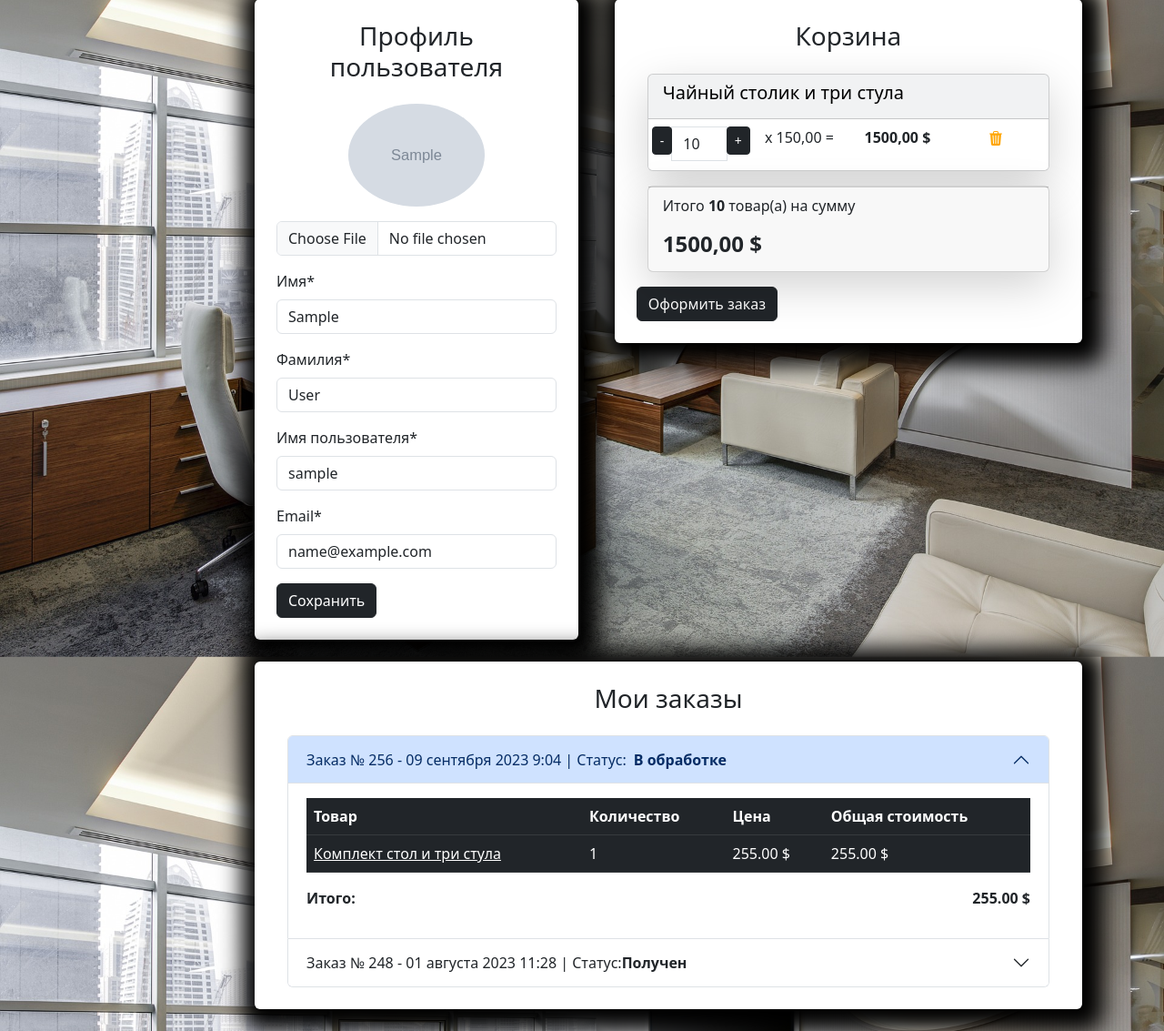
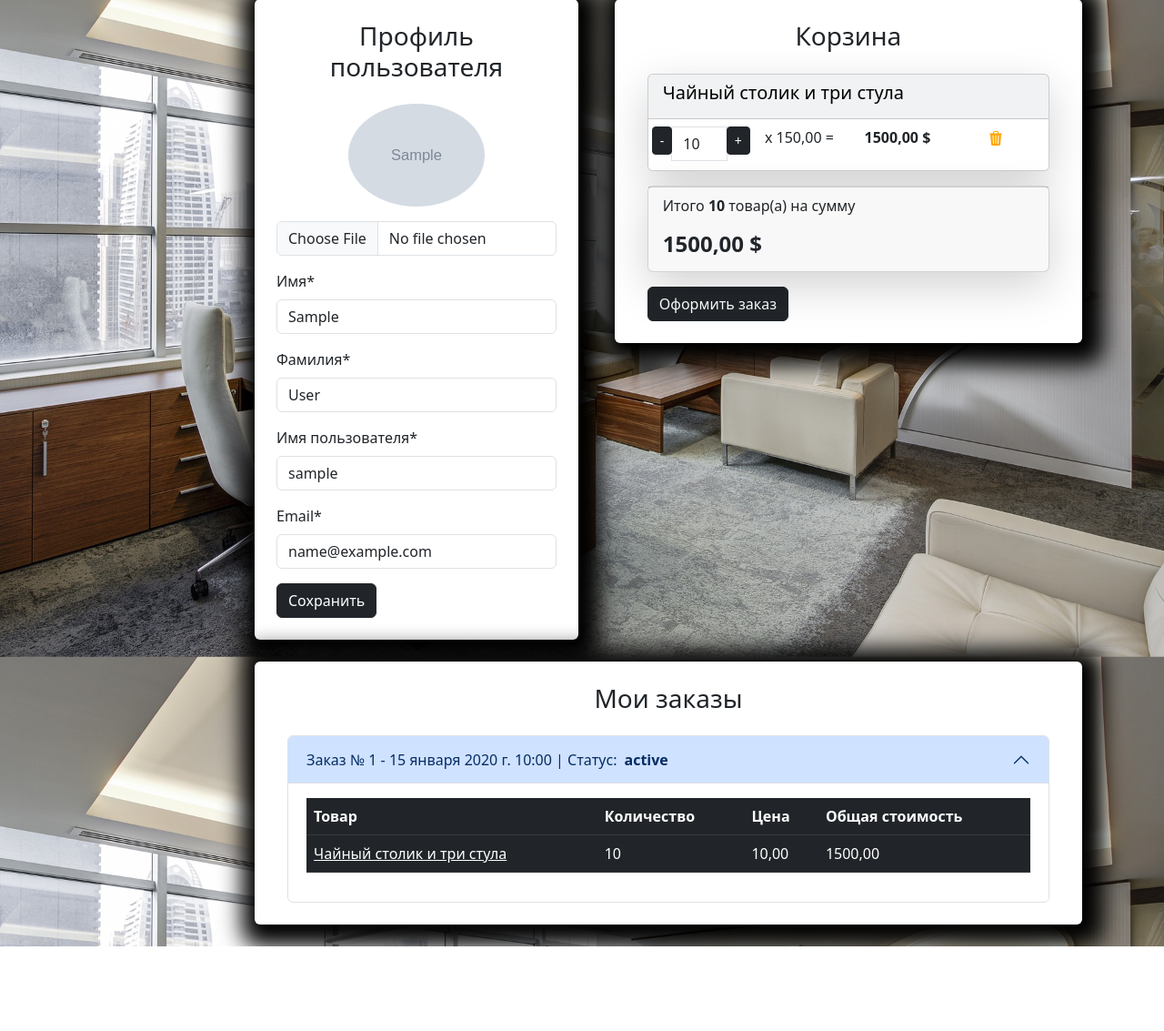
Before and after one commit to pugaloo123/Django-coursework, a Django app: page /user/profile/ in a window 1280 px wide. Shown: the part 133-1266 px from the top of the page at 91% size. After the commit the page ends 1173 px from the top, so only its background shows below. Run offline with Django 4.2, Linux system fonts and the light colour scheme; a user stored in the database is signed in; data comes from the database, SQL or seed files in the repository; tables that the repository leaves empty hold one stand-in row (values such as "Sample post"); grey boxes marked "Sample" are stand-in pictures; some libraries are stand-ins or nearby versions.

Commit message:
Final edits

```diff
--- a/carts/templates/carts/includes/included_cart.html
+++ b/carts/templates/carts/includes/included_cart.html
@@ -56,3 +56,8 @@
         <h4 class="float-left"><strong>{{ carts.total_price }} $</strong></h4>
     </div>
 </div>
+{% if carts and not order %}
+    <a class="btn btn-dark" href="{% url "orders:create_order" %}">
+        Оформить заказ
+    </a>
+{% endif %}
--- a/carts/utils.py
+++ b/carts/utils.py
@@ -3,8 +3,8 @@
 
 def get_user_carts(request):
     if request.user.is_authenticated:
-        return Cart.objects.filter(user=request.user)
+        return Cart.objects.filter(user=request.user).select_related('product')
 
     if not request.session.session_key:
         request.session.create()
-    return Cart.objects.filter(session_key=request.session.session_key)
+    return Cart.objects.filter(session_key=request.session.session_key).select_related('product')
--- a/orders/views.py
+++ b/orders/views.py
@@ -1,3 +1,4 @@
+from django.contrib.auth.decorators import login_required
 from itertools import product
 from django.contrib import messages
 from django.db import transaction
@@ -8,6 +9,7 @@
 from orders.forms import CreateOrderForm
 from orders.models import Order, OrderItem
 
+@login_required
 def create_order(request):
     if request.method == 'POST':
         form = CreateOrderForm(data=request.POST)
@@ -66,5 +68,6 @@
     context = {
         'title': 'Home - Оформление заказа',
         'form': form,
+        'order': True,
     }
     return render(request, 'orders/create_order.html', context=context)
--- a/templates/includes/cart_button.html
+++ b/templates/includes/cart_button.html
@@ -27,11 +27,7 @@
                     {% include "carts/includes/included_cart.html" %}
                     <!-- Закончилась разметка корзины -->
                 </div>
-                {% if carts %}
-                <a class="btn btn-dark" href="{% url "orders:create_order" %}">
-                    Оформить заказ
-                </a>
-                {% endif %}
+
 
             </div>
         </div>
--- a/users/templates/users/profile.html
+++ b/users/templates/users/profile.html
@@ -89,11 +89,6 @@
                         {% include "carts/includes/included_cart.html" %}
                         <!-- Закончилась разметка корзины -->
                     </div>
-                    {% if carts %}
-                    <a class="btn btn-dark" href="../orders/create_order.html">
-                        Оформить заказ
-                    </a>
-                    {% endif %}
                 </div>
             </div>
             <!-- Оформленные заказы -->
@@ -103,13 +98,14 @@
                     <!-- Разметка заказов -->
                     <div class="container">
                         <div class="accordion" id="accordionExample">
+                            {% for order in orders %}
                             <div class="accordion-item">
-                                <h2 class="accordion-header" id="heading1">
-                                    <button class="accordion-button" type="button" data-bs-toggle="collapse" data-bs-target="#collapse1" aria-expanded="false" aria-controls="collapse1">
-                                        Заказ № 256 - 09 сентября 2023 9:04 | Статус:<strong class="mx-2"> В обработке</strong>
+                                <h2 class="accordion-header" id="heading{{ order.id }}">
+                                    <button class="accordion-button {% if order != orders.0 %}collapsed{% endif %}" type="button" data-bs-toggle="collapse" data-bs-target="#collapse{{ order.id }}" aria-expanded="false" aria-controls="collapse{{ order.id }}">
+                                        Заказ № {{ order.id }} - {{ order.created_timestamp }} | Статус: <strong class="mx-2">{{order.status}}</strong>
                                     </button>
                                 </h2>
-                                <div id="collapse1" class="accordion-collapse collapse show" aria-labelledby="heading1" data-bs-parent="#accordionExample">
+                                <div id="collapse{{ order.id }}" class="accordion-collapse collapse {% if order == orders.0 %}show{% endif %}" aria-labelledby="heading{{ order.id }}" data-bs-parent="#accordionExample">
                                     <div class="accordion-body">
                                         <table class="table table-dark table-hover">
                                             <thead>
@@ -121,53 +117,21 @@
                                                 </tr>
                                             </thead>
                                             <tbody>
+                                                {% for item in order.orderitem_set.all %}
                                                 <tr>
-                                                    <td><a class="text-white" href="#">Комплект стол и три стула</a></td>
-                                                    <td>1</td>
-                                                    <td>255.00 $</td>
-                                                    <td>255.00 $</td>
+                                                    <td><a class="text-white" href="{% url 'goods:product' item.product.slug %}">{{ item.product.name }}</a></td>
+                                                    <td>{{ item.quantity }}</td>
+                                                    <td>{{ item.price }}</td>
+                                                    <td>{{ item.products_price }}</td>
 
                                                 </tr>
-                                            </tbody>
-                                        </table>
-                                        <div class="d-flex justify-content-between">
-                                            <p><strong>Итого:</strong></p>
-                                            <p><strong>255.00 $</strong></p>
-
-                                        </div>
-                                    </div>
-                                </div>
-                            </div>
-                            <div class="accordion-item">
-                                <h2 class="accordion-header" id="heading2">
-                                    <button class="accordion-button collapsed" type="button" data-bs-toggle="collapse" data-bs-target="#collapse2" aria-expanded="false" aria-controls="collapse2">
-                                        Заказ № 248 - 01 августа 2023 11:28 | Статус: <strong>Получен</strong>
-                                    </button>
-                                </h2>
-                                <div id="collapse2" class="accordion-collapse collapse" aria-labelledby="heading2" data-bs-parent="#accordionExample">
-                                    <div class="accordion-body">
-                                        <table class="table table-dark table-hover">
-                                            <thead>
-                                                <tr>
-                                                    <th>Товар</th>
-                                                    <th>Количество</th>
-                                                    <th>Цена</th>
-                                                    <th>Общая стоимость</th>
-                                                </tr>
-                                            </thead>
-                                            <tbody>
-                                                <tr>
-                                                    <td><a class="text-white" href="#">Стул офисный</a></td>
-                                                    <td>2</td>
-                                                    <td>30.00 $</td>
-                                                    <td>60.00 $</td>
-
-                                                </tr>
+                                                {% endfor %}
                                             </tbody>
                                         </table>
                                     </div>
                                 </div>
                             </div>
+                            {% endfor %}
                         </div>
                     </div>
                     <!-- Закончилась разметка заказов -->
--- a/users/templates/users/users_cart.html
+++ b/users/templates/users/users_cart.html
@@ -16,11 +16,6 @@
                     {% include "carts/includes/included_cart.html" %}
                     <!-- Закончилась разметка корзины -->
                 </div>
-                {% if carts %}
-                <a class="btn btn-dark" href="../orders/create_order.html">
-                    Оформить заказ
-                </a>
-                {% endif %}
             </div>
         </div>
     </div>
--- a/users/views.py
+++ b/users/views.py
@@ -1,10 +1,12 @@
 from django.contrib.auth.decorators import login_required
 from django.contrib import auth, messages, sessions
+from django.db.models import Prefetch
 from django.http import HttpResponseRedirect
 from django.shortcuts import redirect, render
 from django.urls import reverse
 
 from carts.models import Cart
+from orders.models import Order, OrderItem
 from users.form import ProfileForm, UserLoginForm, UserRegistrationForm
 
 
@@ -77,9 +79,20 @@
     else:
         form = ProfileForm(instance=request.user)
 
+    orders = (
+        Order.objects.filter(user=request.user).prefetch_related(
+            Prefetch(
+                'orderitem_set',
+                queryset=OrderItem.objects.select_related('product')
+            )
+        ).order_by('-id')
+    )
+
+
     context = {
         'title': 'Home - Профиль',
-        'form': form
+        'form': form,
+        'orders': orders
     }
     return render(request, 'users/profile.html', context)
 
```
